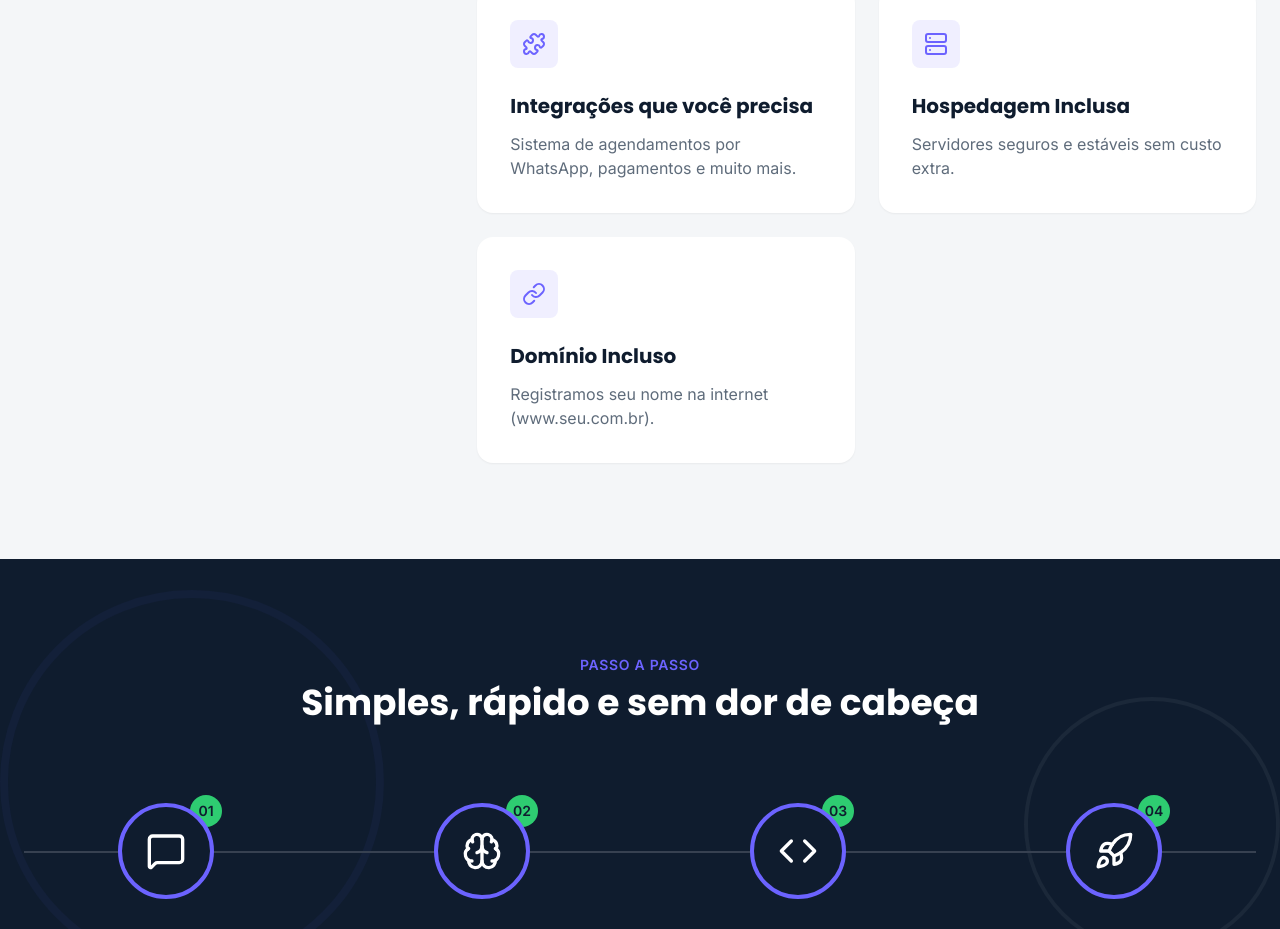
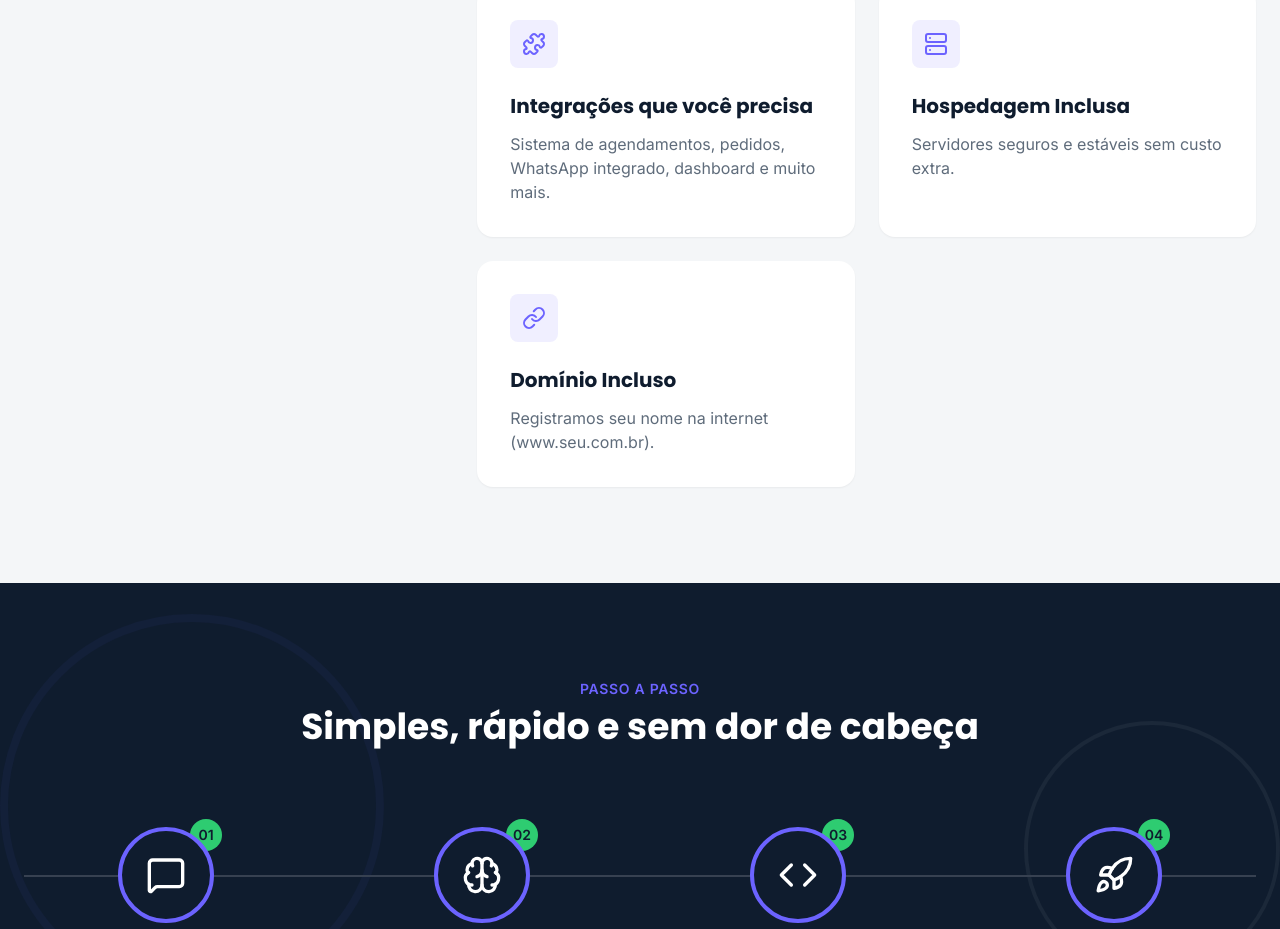
Before and after one commit to lucasnetworkmkt/glowing-octo-enigma, a React (Vite) app: page / in a window 1280 px wide. Shown: the part 2097-3026 px from the top of the page. Built offline with nearby package versions, Linux system fonts and the light colour scheme.

Commit message:
Update Features.tsx

```diff
--- a/components/Features.tsx
+++ b/components/Features.tsx
@@ -7,7 +7,7 @@ const features: ServiceItem[] = [
   { icon: Zap, title: 'Ultra Rápidos', description: 'Otimizados para carregar em instantes e não perder visitas.' },
   { icon: Target, title: 'Foco em Conversão', description: 'Estratégia visual para transformar cliques em vendas.' },
   { icon: Search, title: 'SEO Incluso', description: 'Otimização básica para você ser encontrado no Google.' },
-  { icon: Puzzle, title: 'Integrações que você precisa', description: 'Sistema de agendamentos por WhatsApp, pagamentos e muito mais.' },
+  { icon: Puzzle, title: 'Integrações que você precisa', description: 'Sistema de agendamentos, pedidos, WhatsApp integrado, dashboard e muito mais.' },
   { icon: Server, title: 'Hospedagem Inclusa', description: 'Servidores seguros e estáveis sem custo extra.' },
   { icon: Link, title: 'Domínio Incluso', description: 'Registramos seu nome na internet (www.seu.com.br).' },
 ];
```
